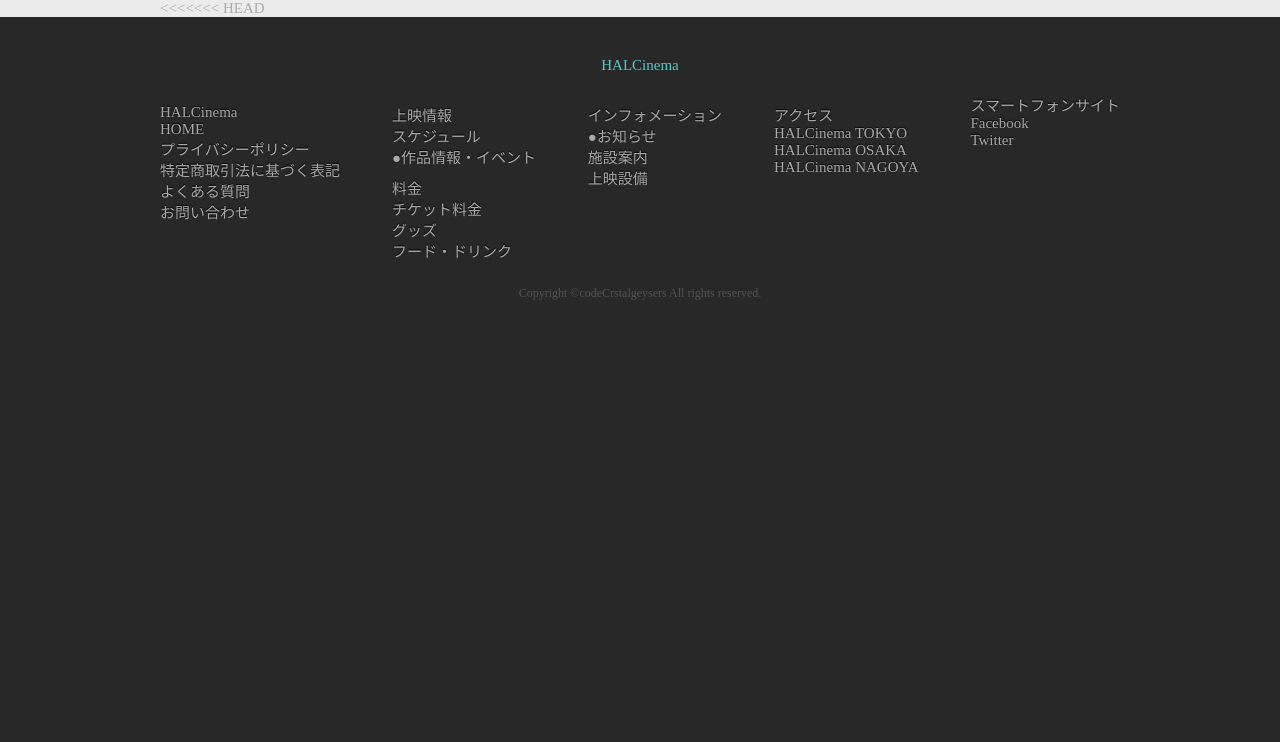
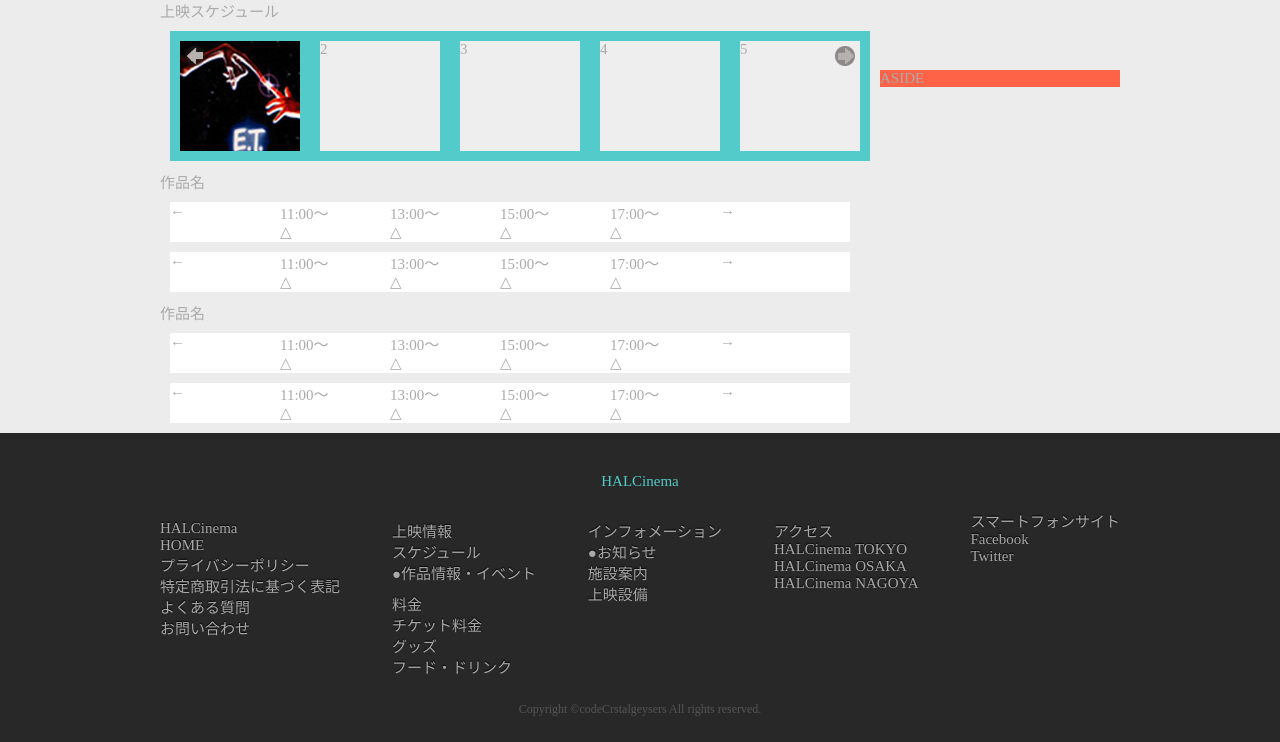
Before and after one commit to codeCrystalgeysers/halcinema, a PHP site: page /article.php in a window 1280 px wide. Shown: the part 100-842 px from the top of the page. Before the commit the page ends 400 px from the top, so only its background shows below. Run offline with PHP 8.4, Linux system fonts and the light colour scheme.

Commit message:
Fix the conflict when merge files

```diff
--- a/article.php
+++ b/article.php
@@ -14,24 +14,12 @@
     include 'head.php';
 ?>
 
-<<<<<<< HEAD
-        <ul class="days">
-    		<li><img src="img/img1.jpg"></li>
-    		<li><img src="img/img2.jpg"></li>
-            <li>3</li>
-            <li>4</li>
-            <li>5</li>
-            <li>6</li>
-            <li>7</li>
-
-=======
 <div id="contentsWrap">
     <main>
     	<div class="ttt">上映スケジュール</div>
     	<div id="day">
     		<div id="back">
     		</div>
->>>>>>> origin/master
 
             <ul class="days">
         		<li><img src="img/img1.jpg"></li>
```
